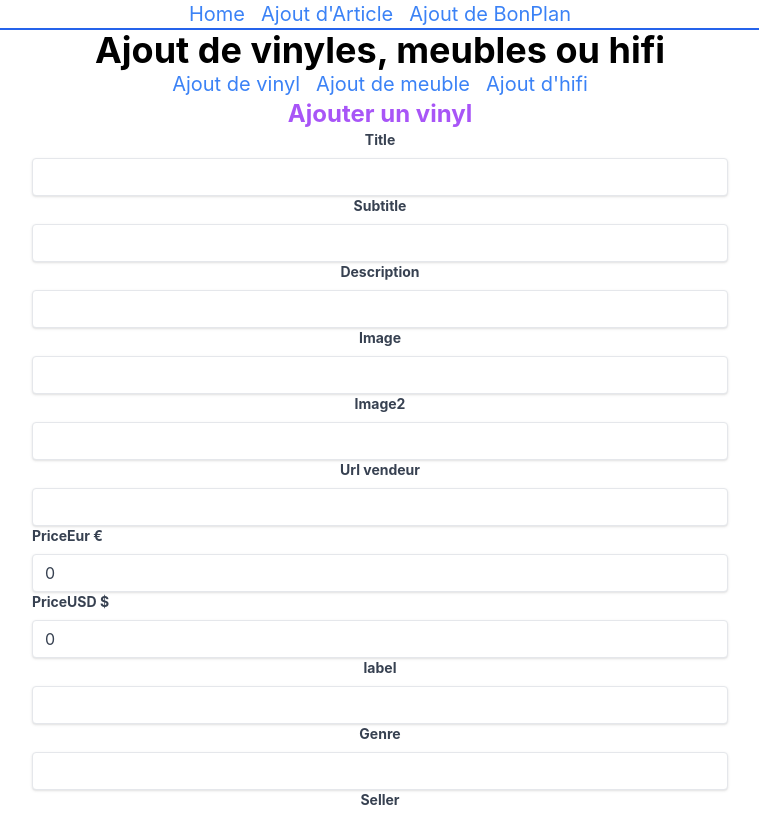
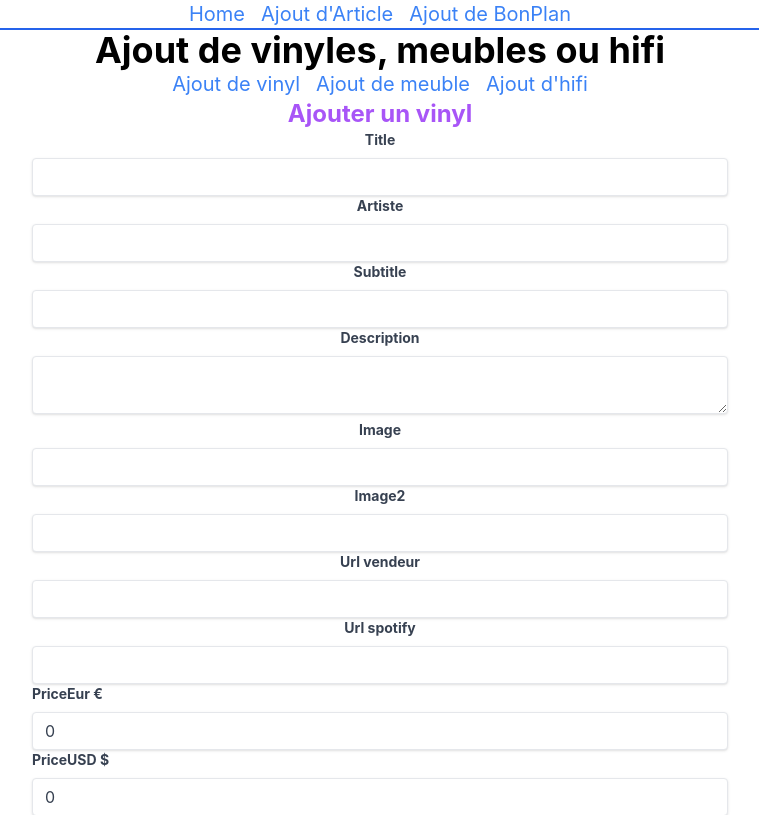
Before and after one commit to callisto28/Vinyl-dashboard-ReactJs, a React (Create React App) app: page /Bon-plan/vinyle in a window 1280 px wide. Shown: the top 815 px of the page, without its empty margins (260-1019 px from the left). Built offline with nearby package versions, Linux system fonts and the light colour scheme.

Commit message:
ADD[new url spotify]

```diff
--- a/src/components/AddBonPlan/AddVinyls.tsx
+++ b/src/components/AddBonPlan/AddVinyls.tsx
@@ -8,11 +8,13 @@
 
     const [formState, setFormState] = useState({
         title: "",
+        artiste: "",
         subtitle: "",
         description: "",
         image: "",
         imageB: "",
         referral_url: "",
+        spotify_url: "",
         priceEur: 0,
         priceUSD: 0,
         label: "",
@@ -27,11 +29,13 @@
         variables: {
             input: {
                 title: formState.title,
+                artiste: formState.artiste,
                 subtitle: formState.subtitle,
                 description: formState.description,
                 image: formState.image,
                 imageB: formState.imageB,
                 referral_url: formState.referral_url,
+                spotify_url: formState.spotify_url,
                 priceEur: formState.priceEur,
                 priceUSD: formState.priceUSD,
                 label: formState.label,
@@ -67,6 +71,16 @@
                         value={formState.title}
                         onChange={(e) => setFormState({ ...formState, title: e.target.value })}
                     />
+                    <label className="block text-gray-700 text-sm font-bold mb-2" htmlFor="title">
+                        Artiste
+                    </label>
+                    <input
+                        className="shadow appearance-none border rounded w-full py-2 px-3 text-gray-700 leading-tight focus:outline-none focus:shadow-outline"
+                        id="artist"
+                        type="textaera"
+                        value={formState.artiste}
+                        onChange={(e) => setFormState({ ...formState, artiste: e.target.value })}
+                    />
                     <label className="block text-gray-700 text-sm font-bold mb-2" htmlFor="subtitle">
                         Subtitle
                     </label>
@@ -80,10 +94,10 @@
                     <label className="block text-gray-700 text-sm font-bold mb-2" htmlFor="description">
                         Description
                     </label>
-                    <input
+                    <textarea
                         className="shadow appearance-none border rounded w-full py-2 px-3 text-gray-700 leading-tight focus:outline-none focus:shadow-outline"
                         id="description"
-                        type="textarea"
+
                         value={formState.description}
                         onChange={(e) => setFormState({ ...formState, description: e.target.value })}
                     />
@@ -109,6 +123,16 @@
                     />
                     <label className="block text-gray-700 text-sm font-bold mb-2" htmlFor="url">
                         Url vendeur
+                    </label>
+                    <input
+                        className="shadow appearance-none border rounded w-full py-2 px-3 text-gray-700 leading-tight focus:outline-none focus:shadow-outline"
+                        id="url"
+                        type="url"
+                        value={formState.spotify_url}
+                        onChange={(e) => setFormState({ ...formState, spotify_url: e.target.value })}
+                    />
+                    <label className="block text-gray-700 text-sm font-bold mb-2" htmlFor="url">
+                        Url spotify
                     </label>
                     <input
                         className="shadow appearance-none border rounded w-full py-2 px-3 text-gray-700 leading-tight focus:outline-none focus:shadow-outline"
--- a/src/graphQl/MutationVinyl.tsx
+++ b/src/graphQl/MutationVinyl.tsx
@@ -7,11 +7,13 @@
     createdAt
     updatedAt
     title
+    artiste
     subtitle
     description
     image
     imageB
     referral_url
+    spotify_url
     priceEur
     priceUSD
     label
```
